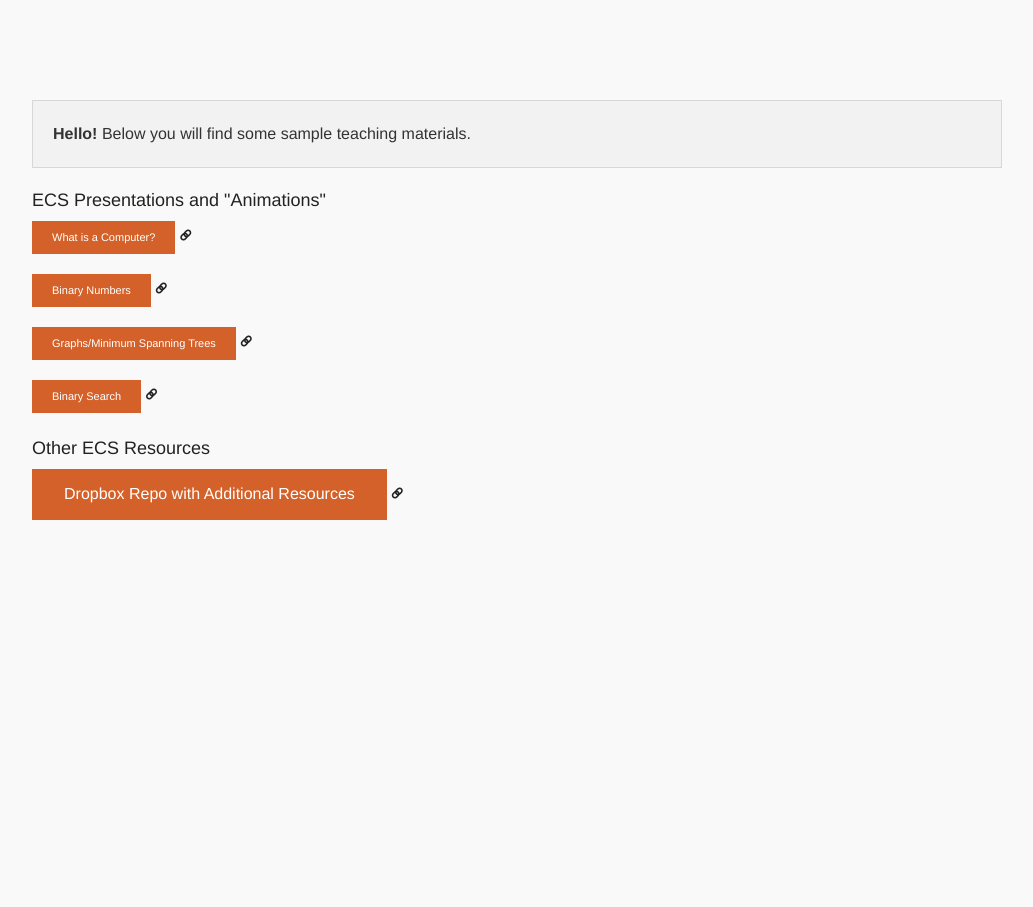
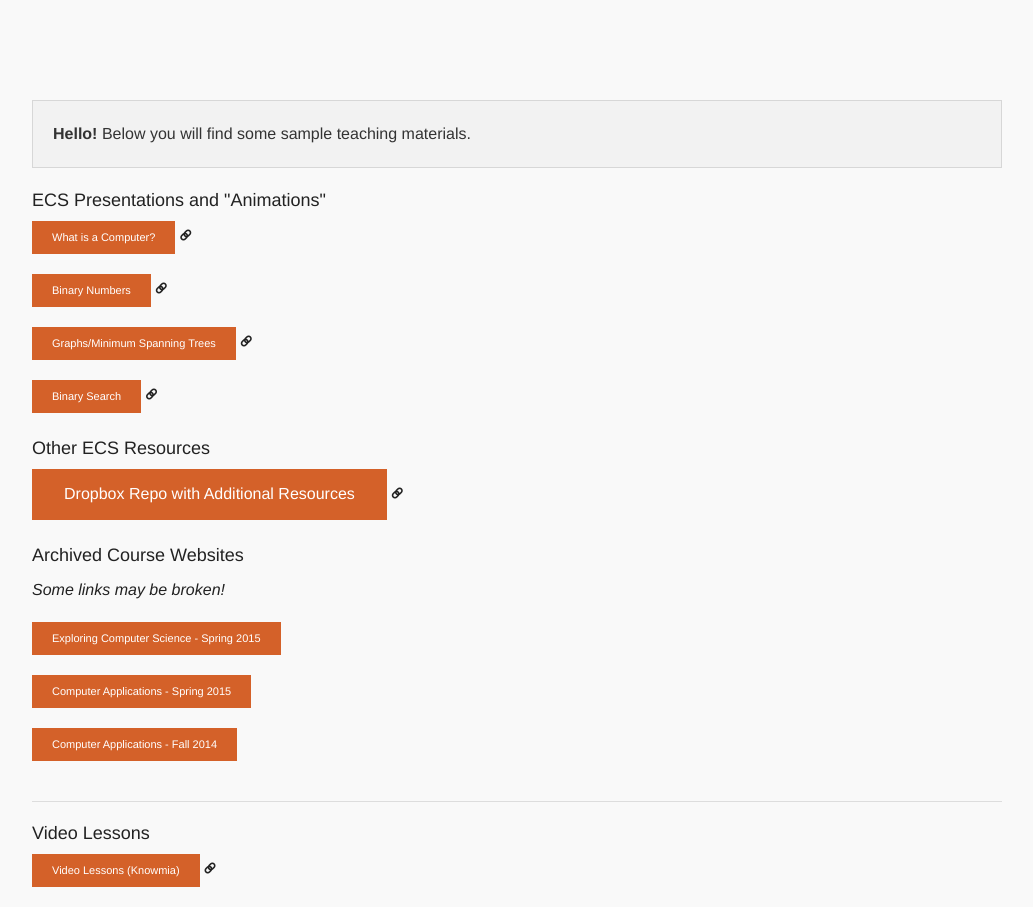
Before and after one commit to mr-shafiei/mr-shafiei.github.io, a Jekyll site: the page built from codedotorg/index.html, in a window 1280 px wide. Shown: the whole page, without its empty margins (123-1156 px from the left). Built offline with Jekyll 4.4.1, drawn with Linux system fonts in a browser that asks for light colours; some web fonts are replaced; Markdown is read by kramdown in place of the engine named in the settings.

Commit message:
more link consolidation

```diff
--- a/codedotorg/index.html
+++ b/codedotorg/index.html
@@ -16,3 +16,14 @@ title:      links
 
 <h5>Other ECS Resources</h5>
 <a href="https://www.dropbox.com/sh/ifn54m3hr09rtht/AABhcygfE5PXxdupq_xTh74va?dl=0" class="button" target="_BLANK">Dropbox Repo with Additional Resources</a><br>
+
+<h5>Archived Course Websites</h5>
+<p><em>Some links may be broken!</em><p>
+<a href="../exploring-computer-science" class="button tiny" target="_BLANK">Exploring Computer Science - Spring 2015</a><br>
+<a href="../computer-applications" class="button tiny" target="_BLANK">Computer Applications - Spring 2015</a><br>
+<a href="../courses/computer-applications-1" class="button tiny" target="_BLANK">Computer Applications - Fall 2014</a><br>
+
+<hr>
+
+<h5>Video Lessons</h5>
+<a href="http://www.knowmia.com/teacher/bobakshafiei" class="button tiny" target="_BLANK">Video Lessons (Knowmia)</a>
```
